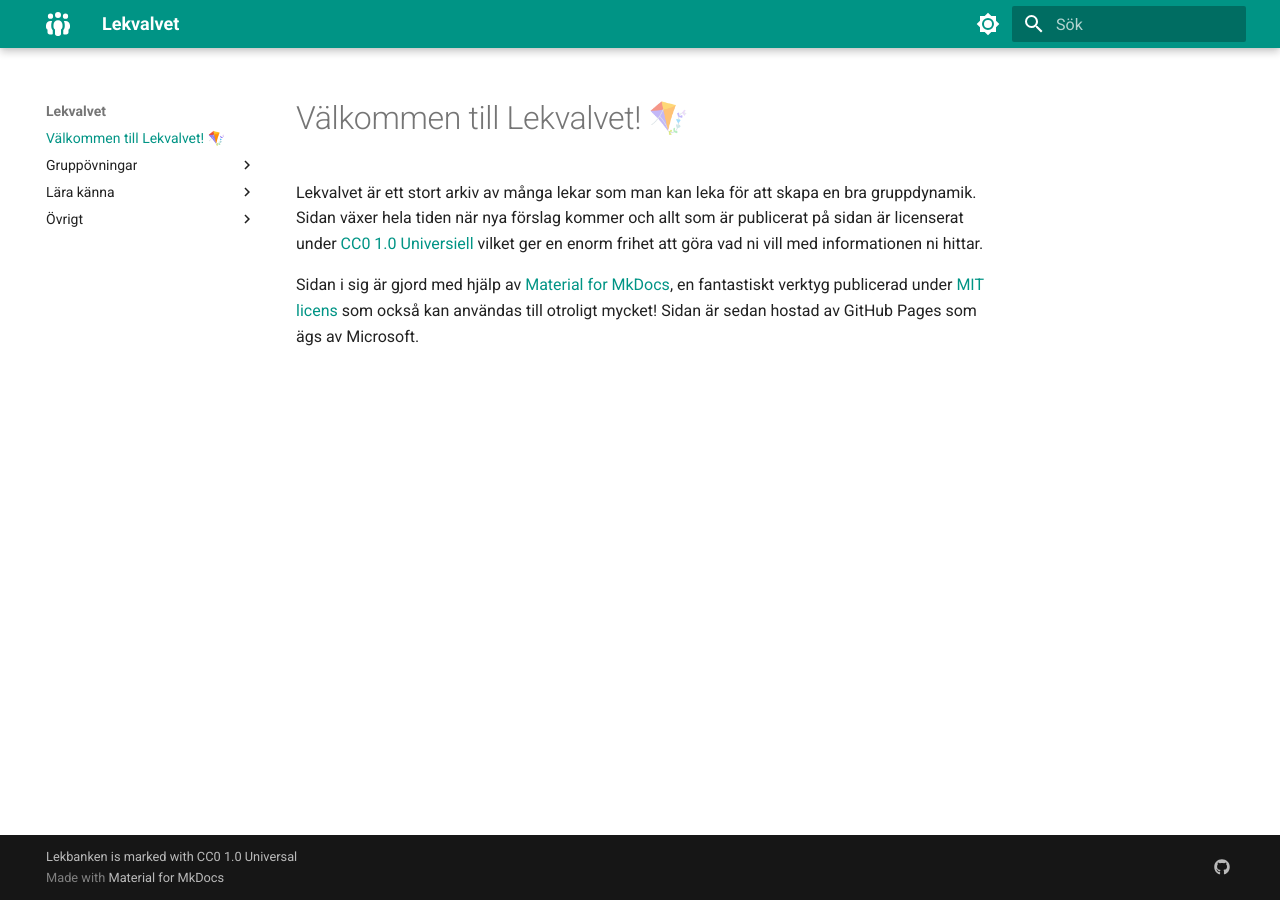
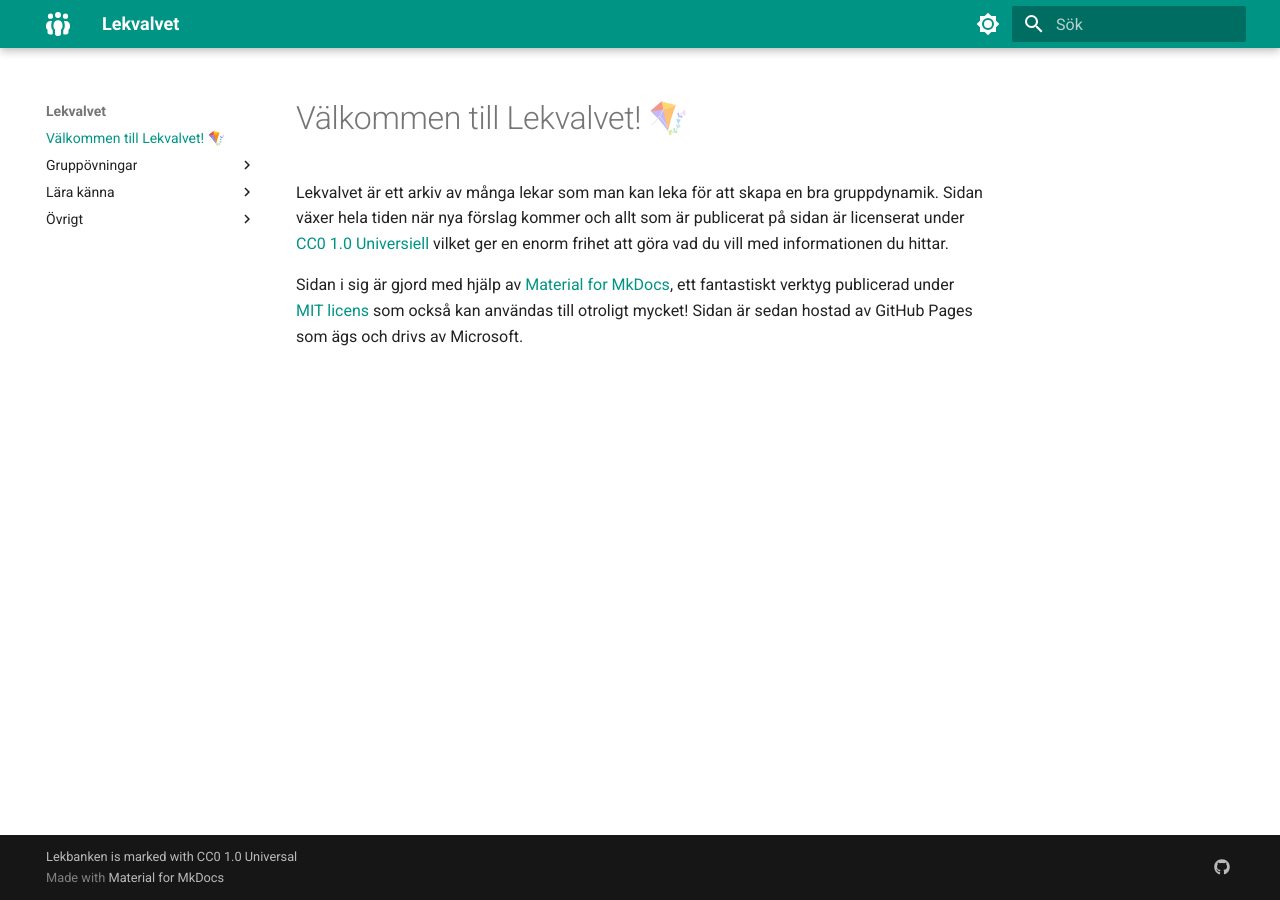
Before and after one commit to Bjorkan/Lekvalvet, an MkDocs documentation site: the page built from docs/index.md, in a window 1280 px wide. Built offline with MkDocs 1.6.1 and Material for MkDocs 9.7.7, drawn with Linux system fonts in a browser that asks for light colours.

Commit message:
Update index.md

```diff
--- a/docs/index.md
+++ b/docs/index.md
@@ -1,5 +1,5 @@
 # Välkommen till Lekvalvet! 🪁
 
-Lekvalvet är ett stort arkiv av många lekar som man kan leka för att skapa en bra gruppdynamik. Sidan växer hela tiden när nya förslag kommer och allt som är publicerat på sidan är licenserat under [CC0 1.0 Universiell](https://creativecommons.org/publicdomain/zero/1.0/deed.sv) vilket ger en enorm frihet att göra vad ni vill med informationen ni hittar.
+Lekvalvet är ett arkiv av många lekar som man kan leka för att skapa en bra gruppdynamik. Sidan växer hela tiden när nya förslag kommer och allt som är publicerat på sidan är licenserat under [CC0 1.0 Universiell](https://creativecommons.org/publicdomain/zero/1.0/deed.sv) vilket ger en enorm frihet att göra vad du vill med informationen du hittar.
 
-Sidan i sig är gjord med hjälp av [Material for MkDocs](https://squidfunk.github.io/mkdocs-material/), en fantastiskt verktyg publicerad under [MIT licens](https://github.com/squidfunk/mkdocs-material?tab=MIT-1-ov-file#readme) som också kan användas till otroligt mycket! Sidan är sedan hostad av GitHub Pages som ägs av Microsoft.
+Sidan i sig är gjord med hjälp av [Material for MkDocs](https://squidfunk.github.io/mkdocs-material/), ett fantastiskt verktyg publicerad under [MIT licens](https://github.com/squidfunk/mkdocs-material?tab=MIT-1-ov-file#readme) som också kan användas till otroligt mycket! Sidan är sedan hostad av GitHub Pages som ägs och drivs av Microsoft.
```
